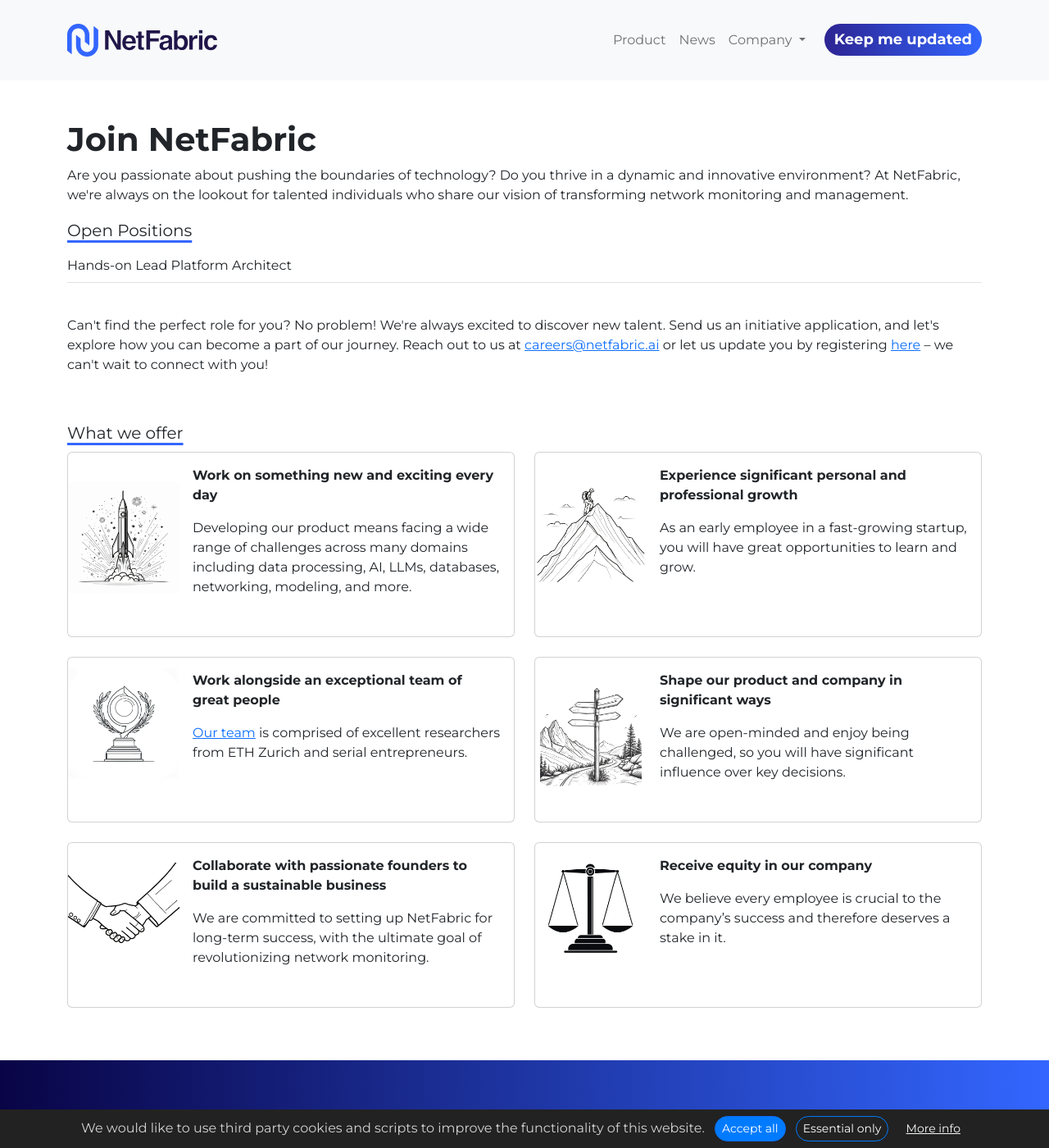
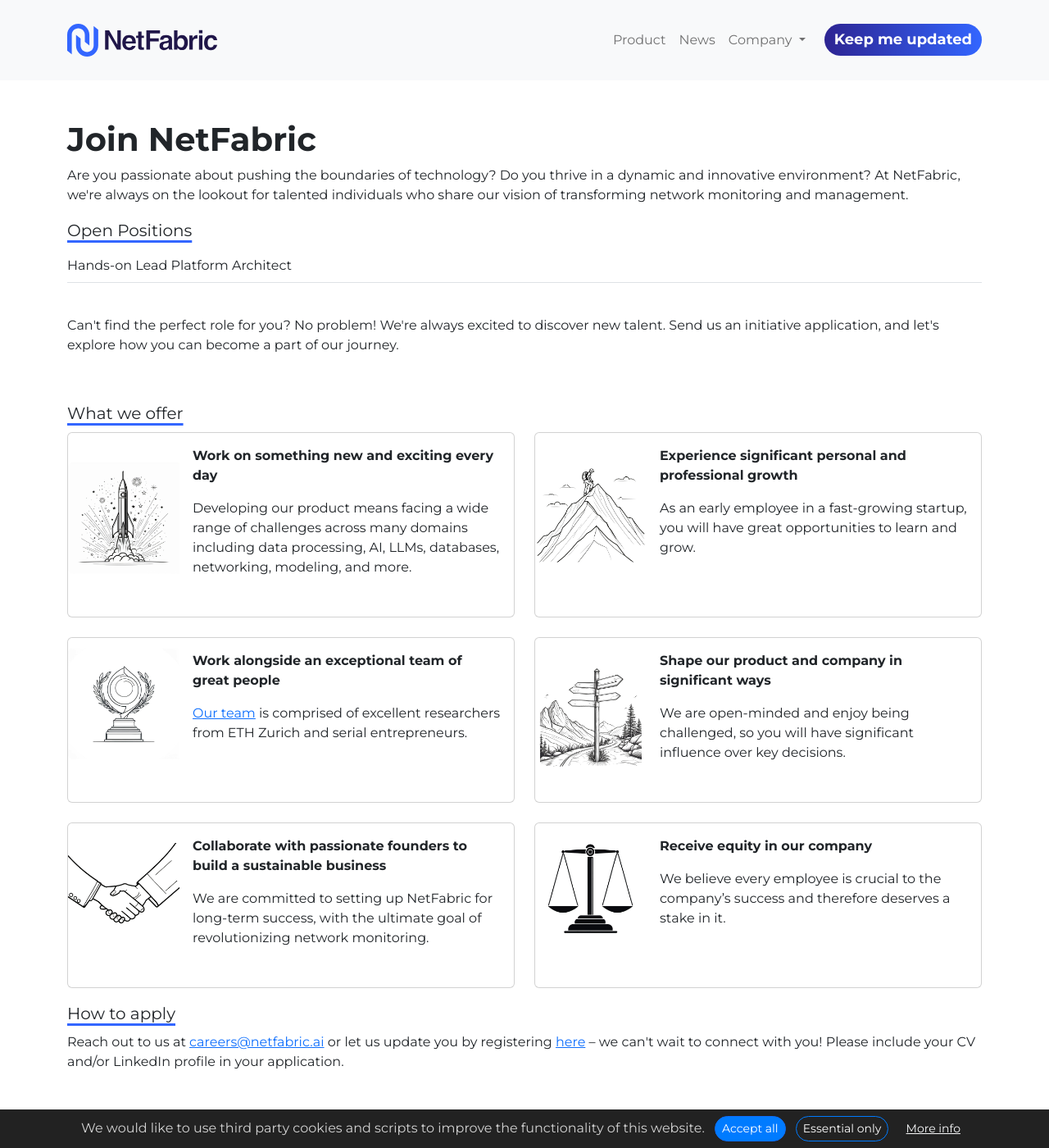
Before and after one commit to NetFabric-AI/NetFabric-AI.github.io, a Jekyll site: the page built from company/careers.html, in a window 1280 px wide and 1400 px high. Shown: the whole window at 82% size. Built offline with Jekyll 4.4.1, drawn with Linux system fonts in a browser that asks for light colours.

Commit message:
made careers page more actionable

```diff
--- a/company/careers.html
+++ b/company/careers.html
@@ -67,3 +67,12 @@
         {% endfor %}
     </div>
 </p>
+<p>
+    <h3>How to apply</h3>
+    <br>
+    <p>
+        Reach out to us at <mail to="careers" addBody="true"></mail> or let us update you by registering <a href="{{ site.baseurl }}/contact">here</a> – we can't wait to connect with you!
+
+        Please include your CV and/or LinkedIn profile in your application.
+    </p>
+</p>
```
Also changed, not shown: other parts of company/careers.html (+1 -1 lines).
